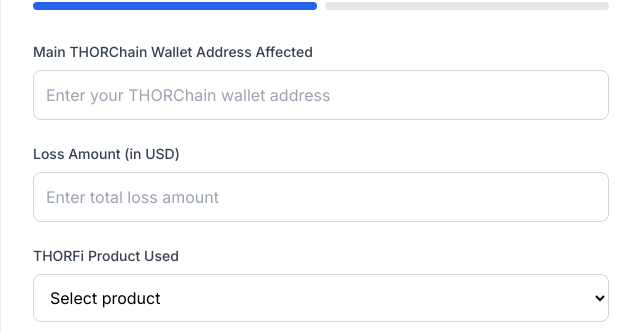
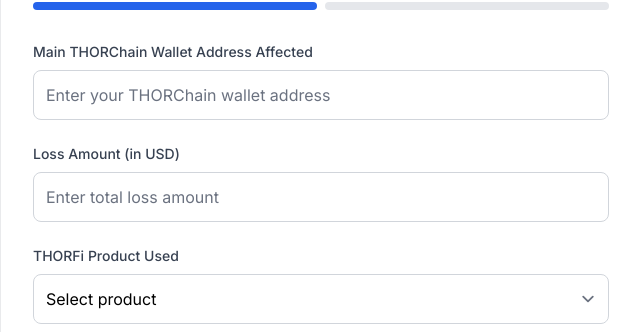
Before and after one commit to runerefund/claims-portal, a Next.js app: page / in a window 1280 px wide. Shown: the part 468-800 px from the top of the page, without its empty margins (319-959 px from the left). Built offline with nearby package versions, Linux system fonts and the light colour scheme.

Commit message:
Update tailwind.config.ts

```diff
--- a/tailwind.config.ts
+++ b/tailwind.config.ts
@@ -1,19 +1,16 @@
-import type { Config } from 'tailwindcss'
+import type { Config } from "tailwindcss";
 
 const config: Config = {
-  content: [
-    './src/pages/**/*.{js,ts,jsx,tsx,mdx}',
-    './src/components/**/*.{js,ts,jsx,tsx,mdx}',
-    './src/app/**/*.{js,ts,jsx,tsx,mdx}',
-  ],
+  content: ["./src/**/*.{js,ts,jsx,tsx,mdx}"], // Ensures all files are scanned for Tailwind classes
   theme: {
     extend: {
       colors: {
-        background: 'var(--background)',
-        foreground: 'var(--foreground)',
+        background: "var(--background)",
+        foreground: "var(--foreground)",
       },
     },
   },
-  plugins: [],
-}
-export default config
+  plugins: [require("@tailwindcss/forms"), require("@tailwindcss/typography")], // Adds form & typography styling
+};
+
+export default config;
```
